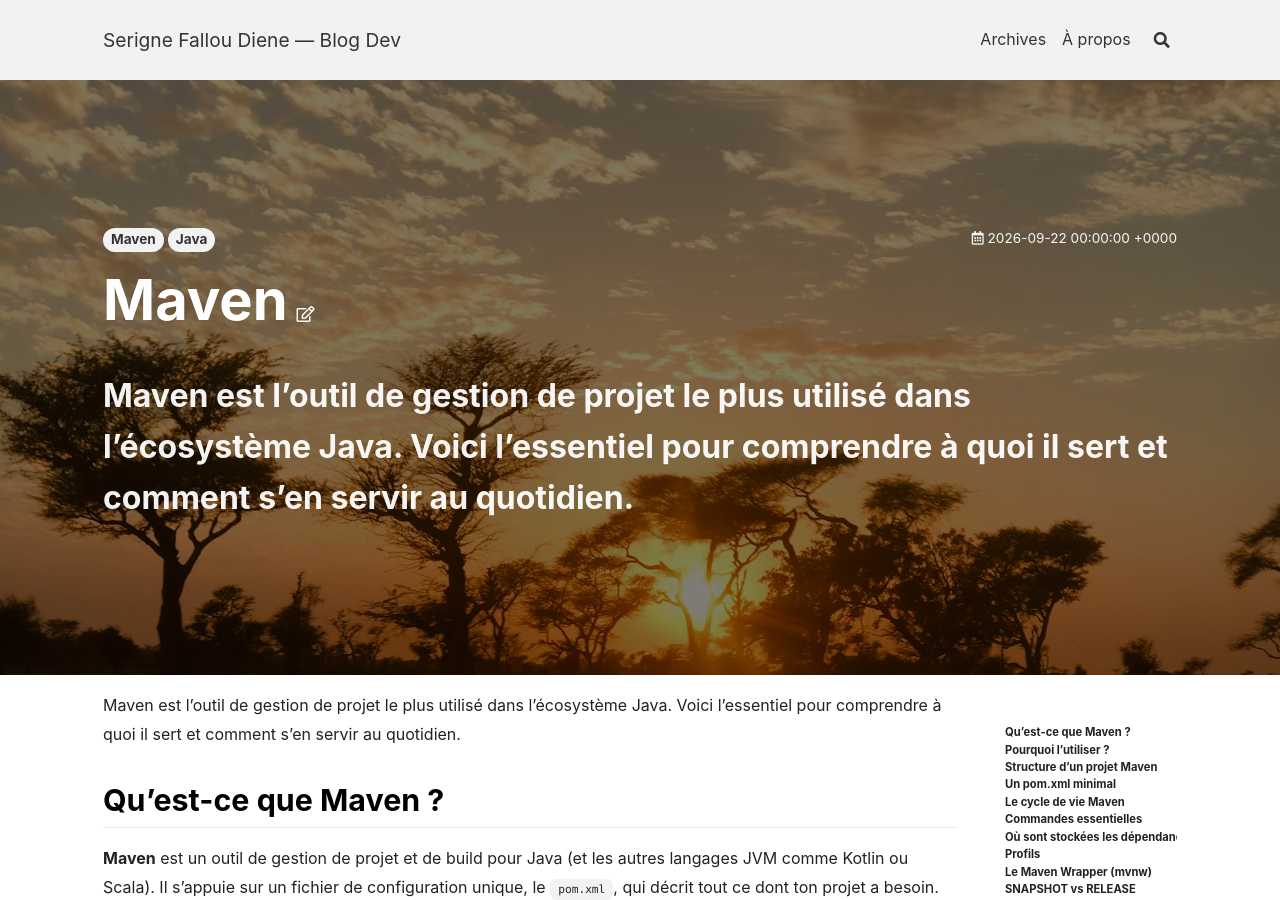
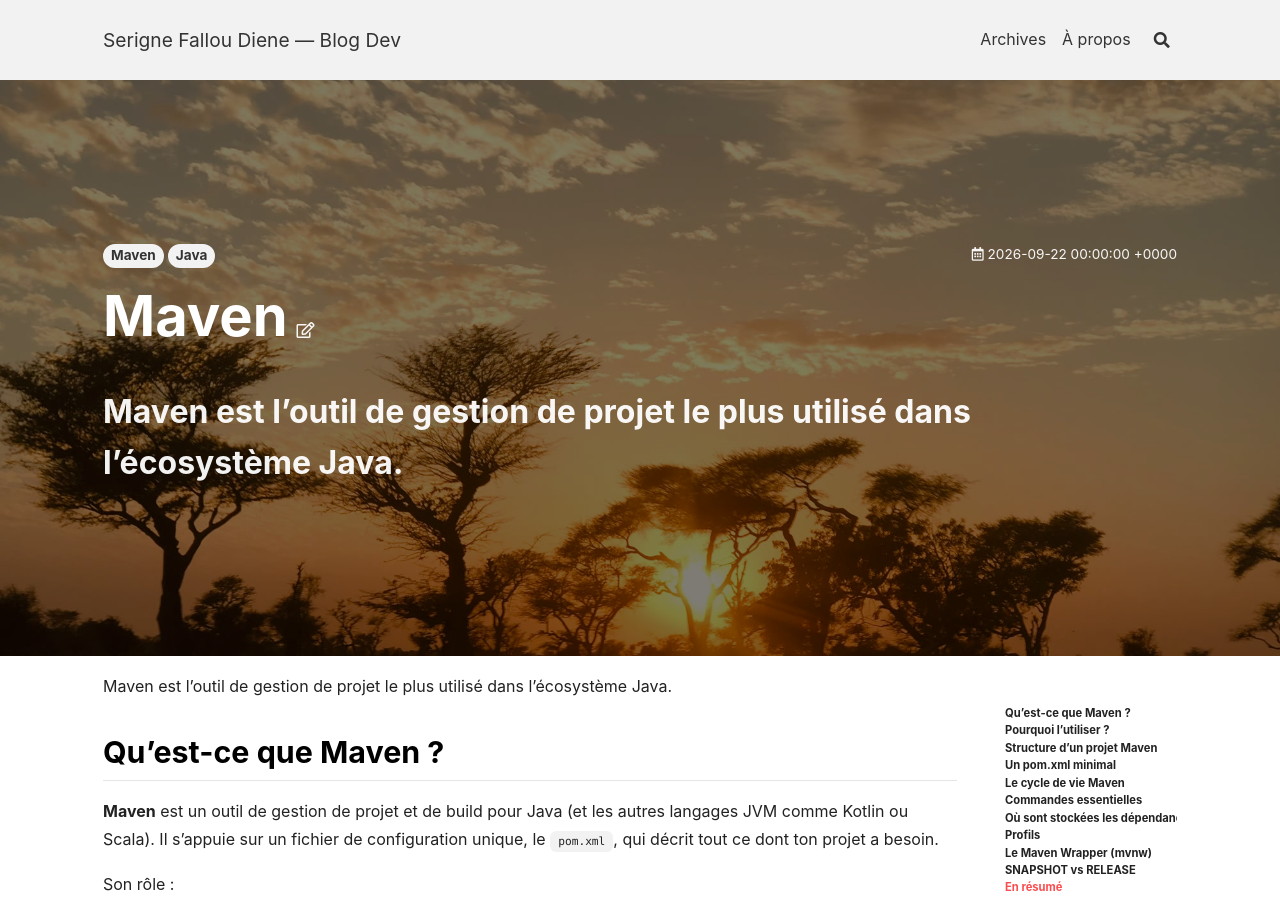
Before and after one commit to sfalloudiene/sfalloudiene.github.io, a Jekyll site: the page built from _posts/2026-09-22-Maven.md, in a window 1280 px wide and 900 px high. Built offline with Jekyll 4.4.1, drawn with Linux system fonts in a browser that asks for light colours; nearby versions of some CDN libraries; comment, search, counter and statistics services are not loaded.

Commit message:
Update 2026-09-22-Maven.md

```diff
--- a/_posts/2026-09-22-Maven.md
+++ b/_posts/2026-09-22-Maven.md
@@ -11,7 +11,7 @@
     src: /assets/images/maven.jpg
 ---
 
-Maven est l'outil de gestion de projet le plus utilisé dans l'écosystème Java. Voici l'essentiel pour comprendre à quoi il sert et comment s'en servir au quotidien.
+Maven est l'outil de gestion de projet le plus utilisé dans l'écosystème Java.
 
 <!--more-->
 
```
